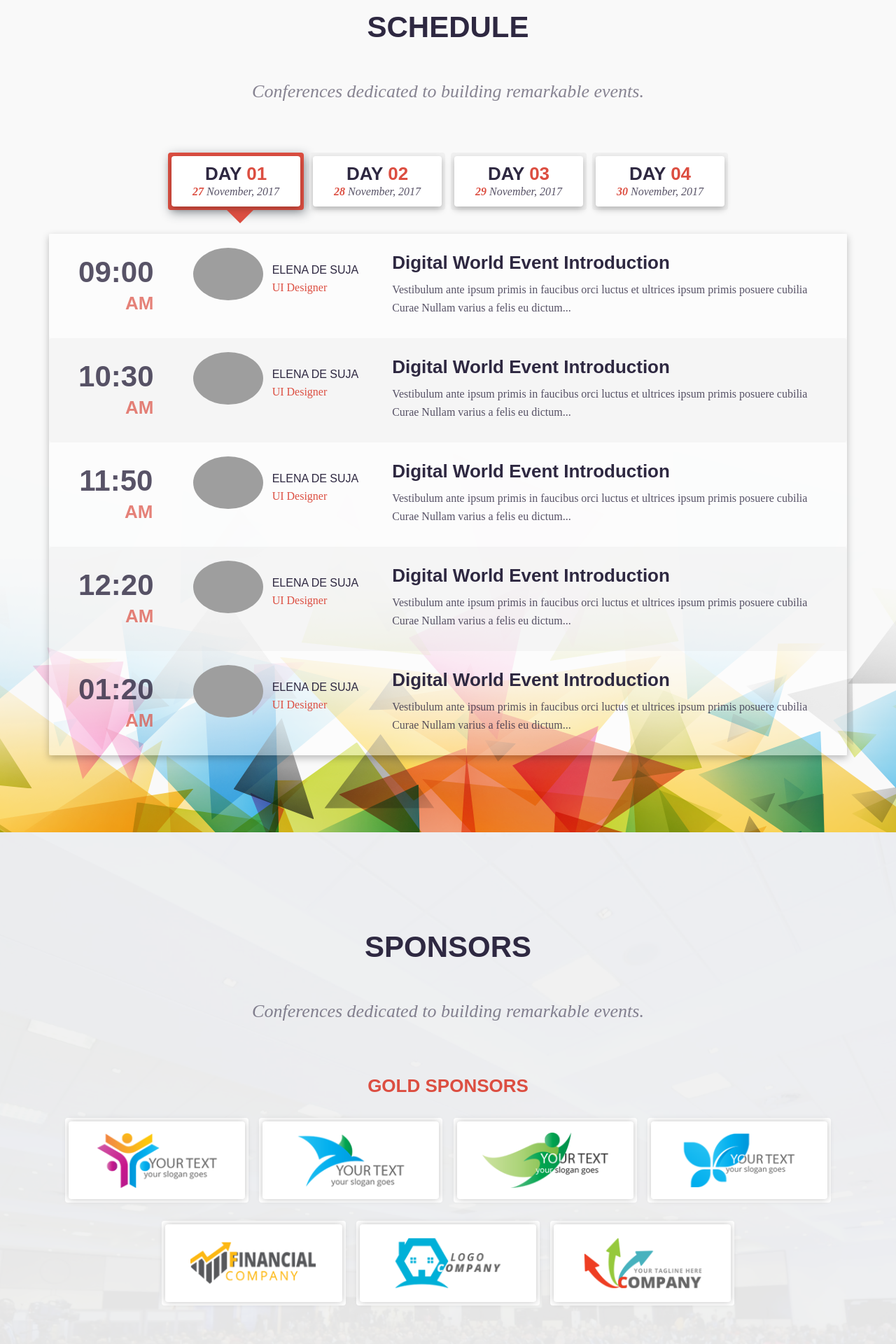
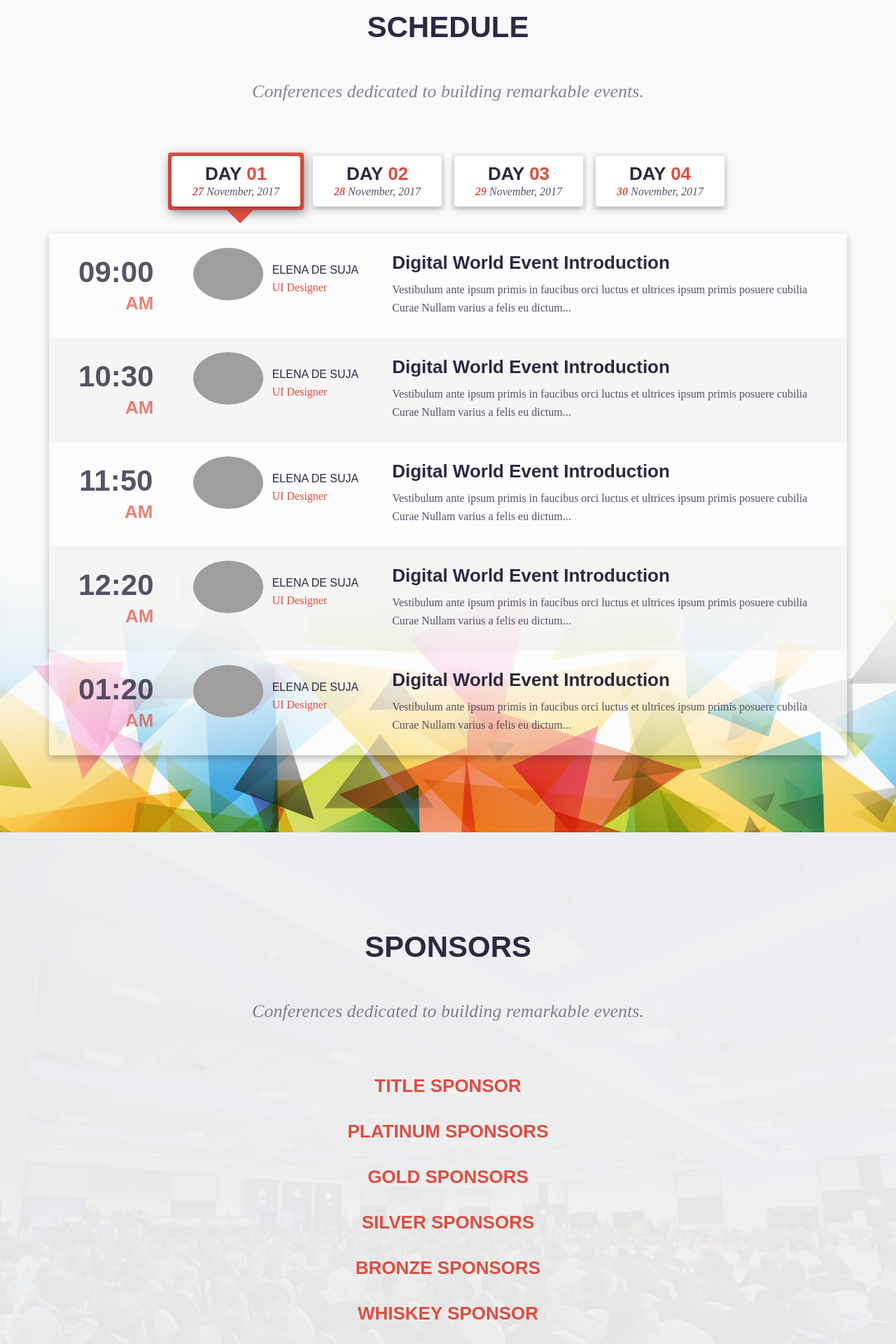
Before and after one commit to denisov1985/jad, a Symfony app: template templates/front-page/index2.html.twig in a window 1280 px wide. Shown: the part 2600-4520 px from the top of the page at 70% size. Run offline with Twig, Linux system fonts and the light colour scheme; the template is opened without the code that fills it, so the values that code supplies are empty; some libraries are stand-ins or nearby versions; some web fonts are replaced; grey boxes are pictures that could not be loaded.

Commit message:
Template works

```diff
--- a/templates/front-page/index2.html.twig
+++ b/templates/front-page/index2.html.twig
@@ -113,11 +113,7 @@
                                                     <span class="icon-bar"></span>
                                                     <span class="icon-bar"></span>
                                                 </button>
-                                                <div class="lgx-logo">
-                                                    <a href="index.html" tppabs="http://themearth.com/demo/html/eventpoint/view/index.html" class="lgx-scroll">
-                                                        <img src="assets/img/logo.png" tppabs="http://themearth.com/demo/html/eventpoint/view/assets/img/logo.png" alt="Logo"/>
-                                                    </a>
-                                                </div>
+
                                             </div>
                                             <div class="collapse navbar-collapse">
                                                 <ul class="nav navbar-nav lgx-nav">
@@ -719,29 +715,15 @@
                         <!--//main row-->
                         <div class="row">
                             <div class="col-xs-12">
-                                <h3 class="sponsored-heading first-heading">Gold Sponsors</h3>
+                                <h3 class="sponsored-heading first-heading">Title Sponsor</h3>
                                 <div class="sponsors-area">
-                                    <div class="single">
-                                        <a class="" href="#"><img src="assets/img/sponsors/sponsor1.png" tppabs="http://themearth.com/demo/html/eventpoint/view/assets/img/sponsors/sponsor1.png" alt=""/></a>
-                                    </div>
-                                    <div class="single">
-                                        <a class="" href="#"><img src="assets/img/sponsors/sponsor2.png" tppabs="http://themearth.com/demo/html/eventpoint/view/assets/img/sponsors/sponsor2.png" alt=""/></a>
-                                    </div>
-                                    <div class="single">
-                                        <a class="" href="#"><img src="assets/img/sponsors/sponsor3.png" tppabs="http://themearth.com/demo/html/eventpoint/view/assets/img/sponsors/sponsor3.png" alt=""/></a>
-                                    </div>
-                                    <div class="single">
-                                        <a class="" href="#"><img src="assets/img/sponsors/sponsor4.png" tppabs="http://themearth.com/demo/html/eventpoint/view/assets/img/sponsors/sponsor4.png" alt=""/></a>
-                                    </div>
-                                    <div class="single">
-                                        <a class="" href="#"><img src="assets/img/sponsors/sponsor5.png" tppabs="http://themearth.com/demo/html/eventpoint/view/assets/img/sponsors/sponsor5.png" alt=""/></a>
-                                    </div>
-                                    <div class="single">
-                                        <a class="" href="#"><img src="assets/img/sponsors/sponsor6.png" tppabs="http://themearth.com/demo/html/eventpoint/view/assets/img/sponsors/sponsor6.png" alt=""/></a>
-                                    </div>
-                                    <div class="single">
-                                        <a class="" href="#"><img src="assets/img/sponsors/sponsor7.png" tppabs="http://themearth.com/demo/html/eventpoint/view/assets/img/sponsors/sponsor7.png" alt=""/></a>
-                                    </div>
+                                    {% for sponsor in event.sponsors %}
+                                        {% if sponsor.type.id == 1 %}
+                                            <div class="single">
+                                                <a class="" href="#"><img src="/images/sponsors/{{ sponsor.image }}" tppabs="http://themearth.com/demo/html/eventpoint/view/assets/img/sponsors/sponsor1.png" alt=""/></a>
+                                            </div>
+                                        {% endif %}
+                                    {% endfor %}
                                 </div>
                             </div>
                             <!--//col-->
@@ -749,25 +731,84 @@
                         <!--//row-->
                         <div class="row">
                             <div class="col-xs-12">
-                                <h3 class="sponsored-heading">Silver Sponsors</h3>
+                                <h3 class="sponsored-heading first-heading">Platinum Sponsors</h3>
                                 <div class="sponsors-area">
-                                    <div class="single">
-                                        <a class="" href="#"><img src="assets/img/sponsors/sponsor7.png" tppabs="http://themearth.com/demo/html/eventpoint/view/assets/img/sponsors/sponsor7.png" alt=""/></a>
-                                    </div>
-                                    <div class="single">
-                                        <a class="" href="#"><img src="assets/img/sponsors/sponsor2.png" tppabs="http://themearth.com/demo/html/eventpoint/view/assets/img/sponsors/sponsor2.png" alt=""/></a>
-                                    </div>
-                                    <div class="single">
-                                        <a class="" href="#"><img src="assets/img/sponsors/sponsor1.png" tppabs="http://themearth.com/demo/html/eventpoint/view/assets/img/sponsors/sponsor1.png" alt=""/></a>
-                                    </div>
-                                    <div class="single">
-                                        <a class="" href="#"><img src="assets/img/sponsors/sponsor3.png" tppabs="http://themearth.com/demo/html/eventpoint/view/assets/img/sponsors/sponsor3.png" alt=""/></a>
-                                    </div>
+                                    {% for sponsor in event.sponsors %}
+                                        {% if sponsor.type.id == 2 %}
+                                            <div class="single">
+                                                <a class="" href="#"><img src="/images/sponsors/{{ sponsor.image }}" tppabs="http://themearth.com/demo/html/eventpoint/view/assets/img/sponsors/sponsor1.png" alt=""/></a>
+                                            </div>
+                                        {% endif %}
+                                    {% endfor %}
                                 </div>
                             </div>
                             <!--//col-->
                         </div>
                         <!--//row-->
+                        <div class="row">
+                            <div class="col-xs-12">
+                                <h3 class="sponsored-heading first-heading">Gold Sponsors</h3>
+                                <div class="sponsors-area">
+                                    {% for sponsor in event.sponsors %}
+                                        {% if sponsor.type.id == 3 %}
+                                            <div class="single">
+                                                <a class="" href="#"><img style="height: 64px" src="/images/sponsors/{{ sponsor.image }}" tppabs="http://themearth.com/demo/html/eventpoint/view/assets/img/sponsors/sponsor1.png" alt=""/></a>
+                                            </div>
+                                        {% endif %}
+                                    {% endfor %}
+                                </div>
+                            </div>
+                            <!--//col-->
+                        </div>
+
+                        <div class="row">
+                            <div class="col-xs-12">
+                                <h3 class="sponsored-heading first-heading">Silver Sponsors</h3>
+                                <div class="sponsors-area">
+                                    {% for sponsor in event.sponsors %}
+                                        {% if sponsor.type.id == 4 %}
+                                            <div class="single">
+                                                <a class="" href="#"><img style="height: 64px" src="/images/sponsors/{{ sponsor.image }}" tppabs="http://themearth.com/demo/html/eventpoint/view/assets/img/sponsors/sponsor1.png" alt=""/></a>
+                                            </div>
+                                        {% endif %}
+                                    {% endfor %}
+                                </div>
+                            </div>
+                            <!--//col-->
+                        </div>
+
+                        <div class="row">
+                            <div class="col-xs-12">
+                                <h3 class="sponsored-heading first-heading">Bronze Sponsors</h3>
+                                <div class="sponsors-area">
+                                    {% for sponsor in event.sponsors %}
+                                        {% if sponsor.type.id == 5 %}
+                                            <div class="single">
+                                                <a class="" href="#"><img style="height: 64px" src="/images/sponsors/{{ sponsor.image }}" tppabs="http://themearth.com/demo/html/eventpoint/view/assets/img/sponsors/sponsor1.png" alt=""/></a>
+                                            </div>
+                                        {% endif %}
+                                    {% endfor %}
+                                </div>
+                            </div>
+                            <!--//col-->
+                        </div>
+
+                        <div class="row">
+                            <div class="col-xs-12">
+                                <h3 class="sponsored-heading first-heading">	Whiskey Sponsor</h3>
+                                <div class="sponsors-area">
+                                    {% for sponsor in event.sponsors %}
+                                        {% if sponsor.type.id == 6 %}
+                                            <div class="single">
+                                                <a class="" href="#"><img src="/images/sponsors/{{ sponsor.image }}" tppabs="http://themearth.com/demo/html/eventpoint/view/assets/img/sponsors/sponsor1.png" alt=""/></a>
+                                            </div>
+                                        {% endif %}
+                                    {% endfor %}
+                                </div>
+                            </div>
+                            <!--//col-->
+                        </div>
+
                         <div class="sponsors-btn-area">
                             <a class="lgx-btn lgx-btn-big" href="#"><span>Become A Sponsor</span></a>
                         </div>
```
